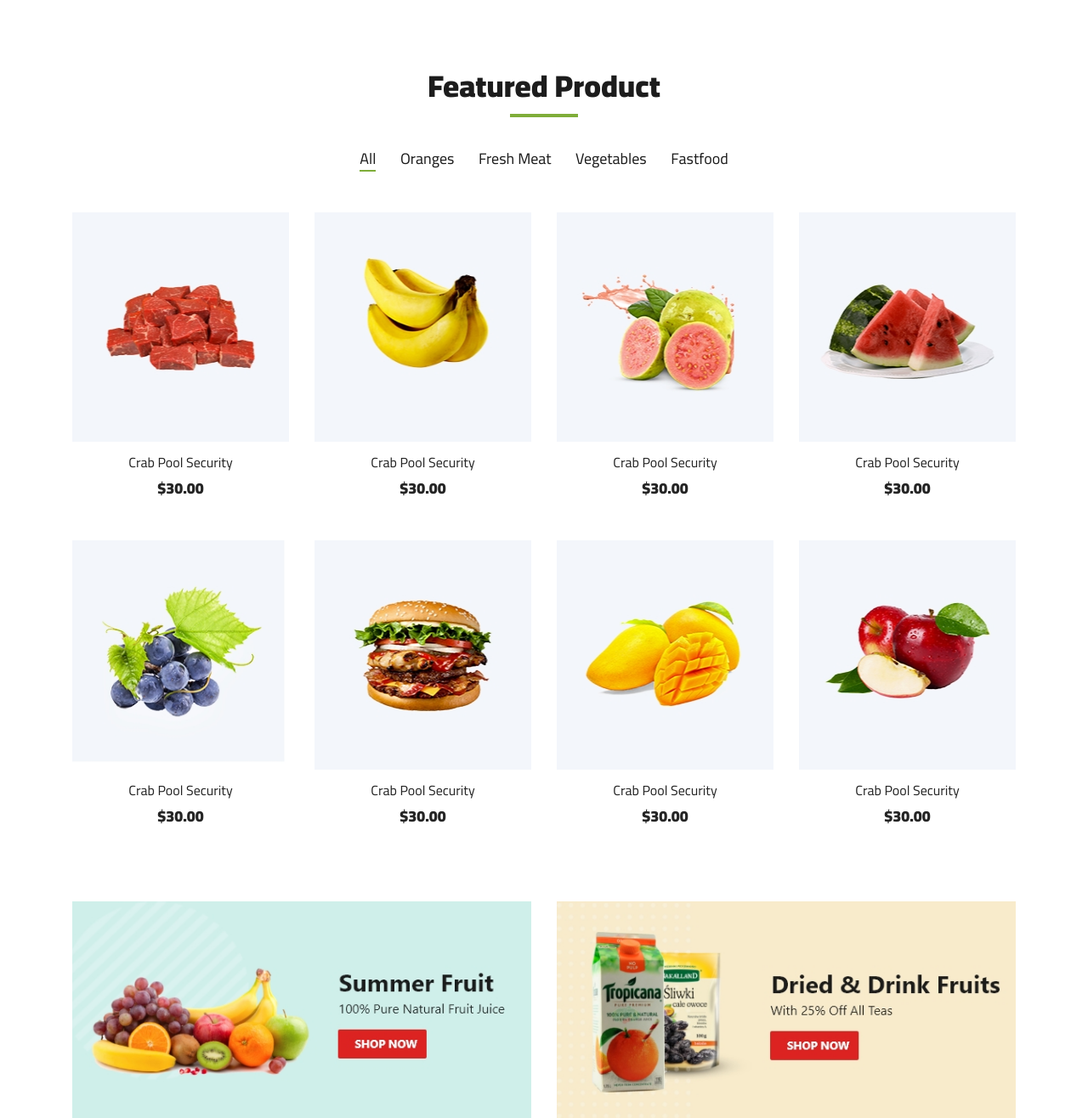
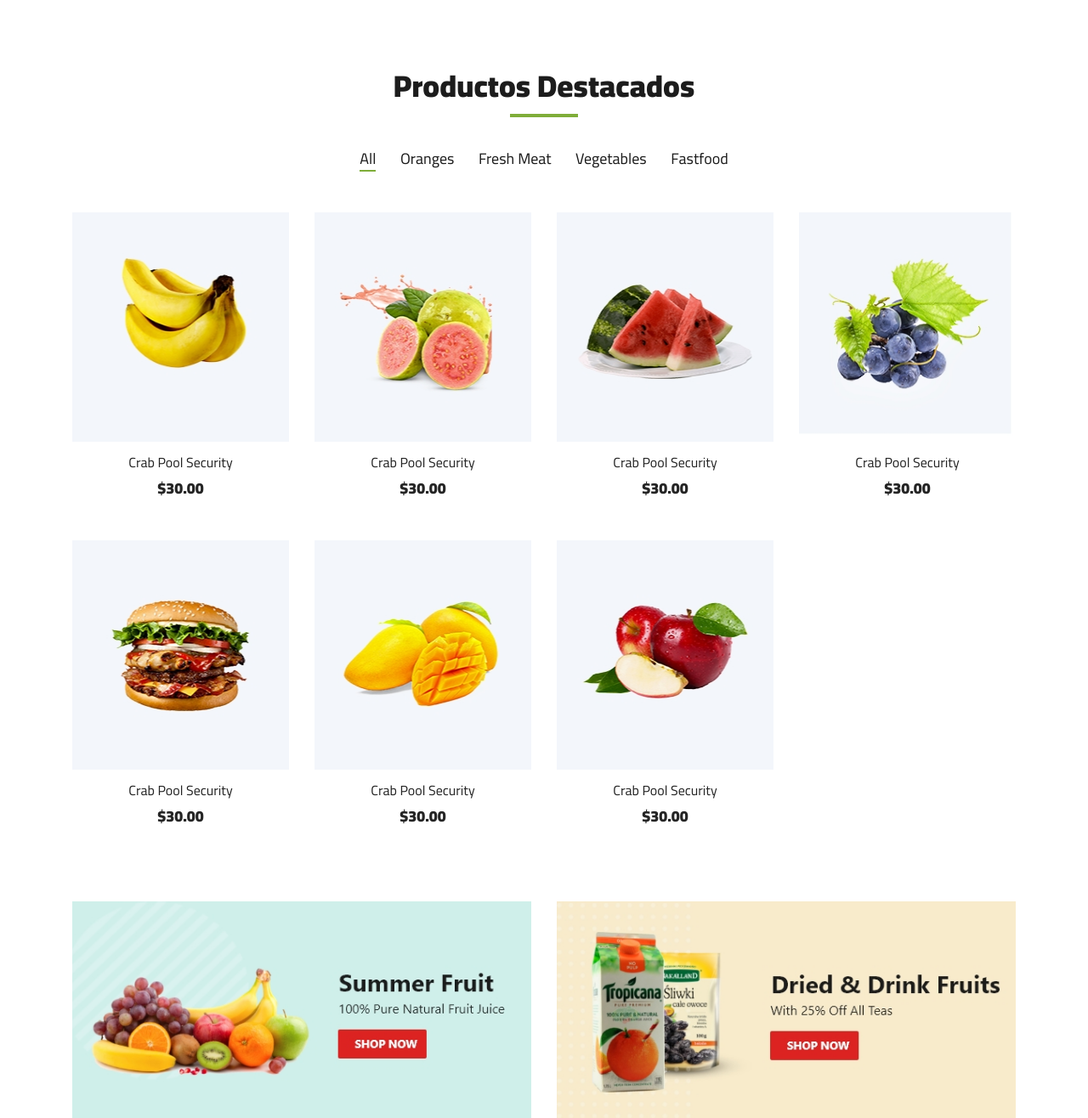
Before and after one commit to gustavohpaez/barberiaWEB, a Django app: page / in a window 1280 px wide. Shown: the part 687-2003 px from the top of the page at 85% size. Run offline with Django 4.2, Linux system fonts and the light colour scheme; data that the repository does not hold is empty; some libraries are stand-ins or nearby versions.

Commit message:
Se mofica el filtro en el home y se agrega productos a la base

```diff
--- a/core/templates/core/home.html
+++ b/core/templates/core/home.html
@@ -46,7 +46,7 @@
         <div class="row">
             <div class="col-lg-12">
                 <div class="section-title">
-                    <h2>Featured Product</h2>
+                    <h2>Productos Destacados</h2>
                 </div>
                 <div class="featured__controls">
                     <ul>
@@ -60,21 +60,26 @@
             </div>
         </div>
         <div class="row featured__filter">
+
+            {% for prod in productos %}
+
             <div class="col-lg-3 col-md-4 col-sm-6 mix oranges fresh-meat">
                 <div class="featured__item">
-                    <div class="featured__item__pic set-bg" data-setbg="img/featured/feature-1.jpg">
+                    <div class="featured__item__pic set-bg" data-setbg="{{prod.imagen.url}}">
                         <ul class="featured__item__pic__hover">
                             <li><a href="#"><i class="fa fa-heart"></i></a></li>
-                            <li><a href="#"><i class="fa fa-retweet"></i></a></li>
-                            <li><a href="#"><i class="fa fa-shopping-cart"></i></a></li>
+                            <li><a href="{% url 'carro:agregar' prod.id %}"><i class="fa fa-shopping-cart"></i></a></li>
                         </ul>
                     </div>
                     <div class="featured__item__text">
-                        <h6><a href="#">Crab Pool Security</a></h6>
-                        <h5>$30.00</h5>
+                        <h6><a href="#">{{prod.nombre}}</a></h6>
+                        <h5>${{prod.precio}}</h5>
                     </div>
                 </div>
             </div>
+
+            {% endfor %}
+
             <div class="col-lg-3 col-md-4 col-sm-6 mix vegetables fastfood">
                 <div class="featured__item">
                     <div class="featured__item__pic set-bg" data-setbg="img/featured/feature-2.jpg">
--- a/core/views.py
+++ b/core/views.py
@@ -1,5 +1,5 @@
 from django.shortcuts import render, HttpResponse
-from tienda.models import CategoriaProd
+from tienda.models import CategoriaProd, Producto
 from carro.carro import Carro
 
 def home(request):
@@ -7,5 +7,6 @@
     carro=Carro(request)
 
     categoria=CategoriaProd.objects.all()
+    productos=Producto.objects.all()
 
-    return render(request, "core/home.html", {"categoria":categoria})
+    return render(request, "core/home.html", {"categoria":categoria, "productos":productos})
```
Also changed, not shown: media/tienda/Cortadoradepelowahlprofessional5.png (added), media/tienda/blistertreetplatinum.png (added), media/tienda/cajadeampollasfideliteargan.png (added), media/tienda/cuidadodecabello.png (added), media/tienda/gelosis_rock_hard.png (added), media/tienda/herramientas.png (added), media/tienda/manicura.png (added), media/tienda/secadordepelofigo.png (added), media/tienda/secadordepelofigo2.png (added), media/tienda/secadordepelofigo3.png (added).
